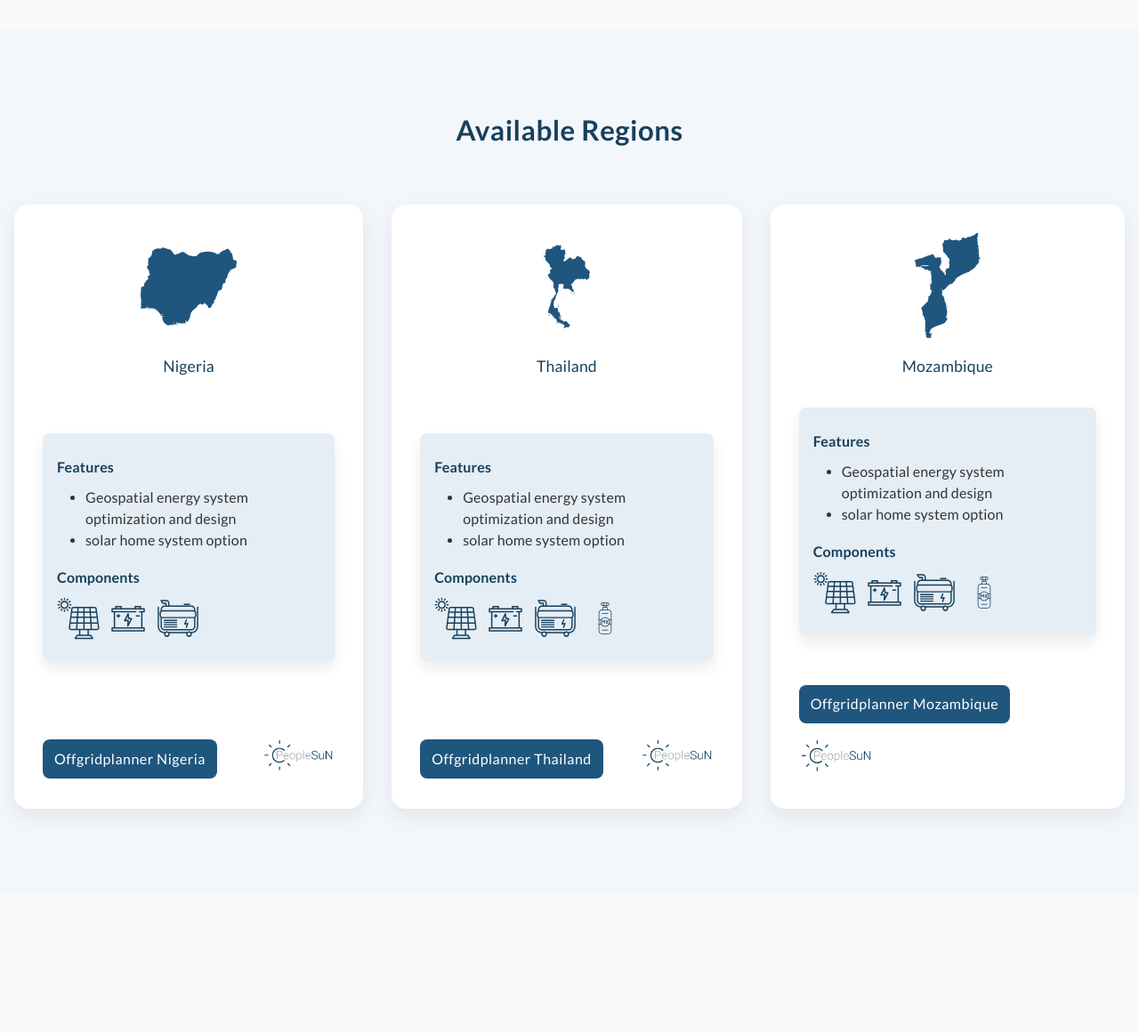
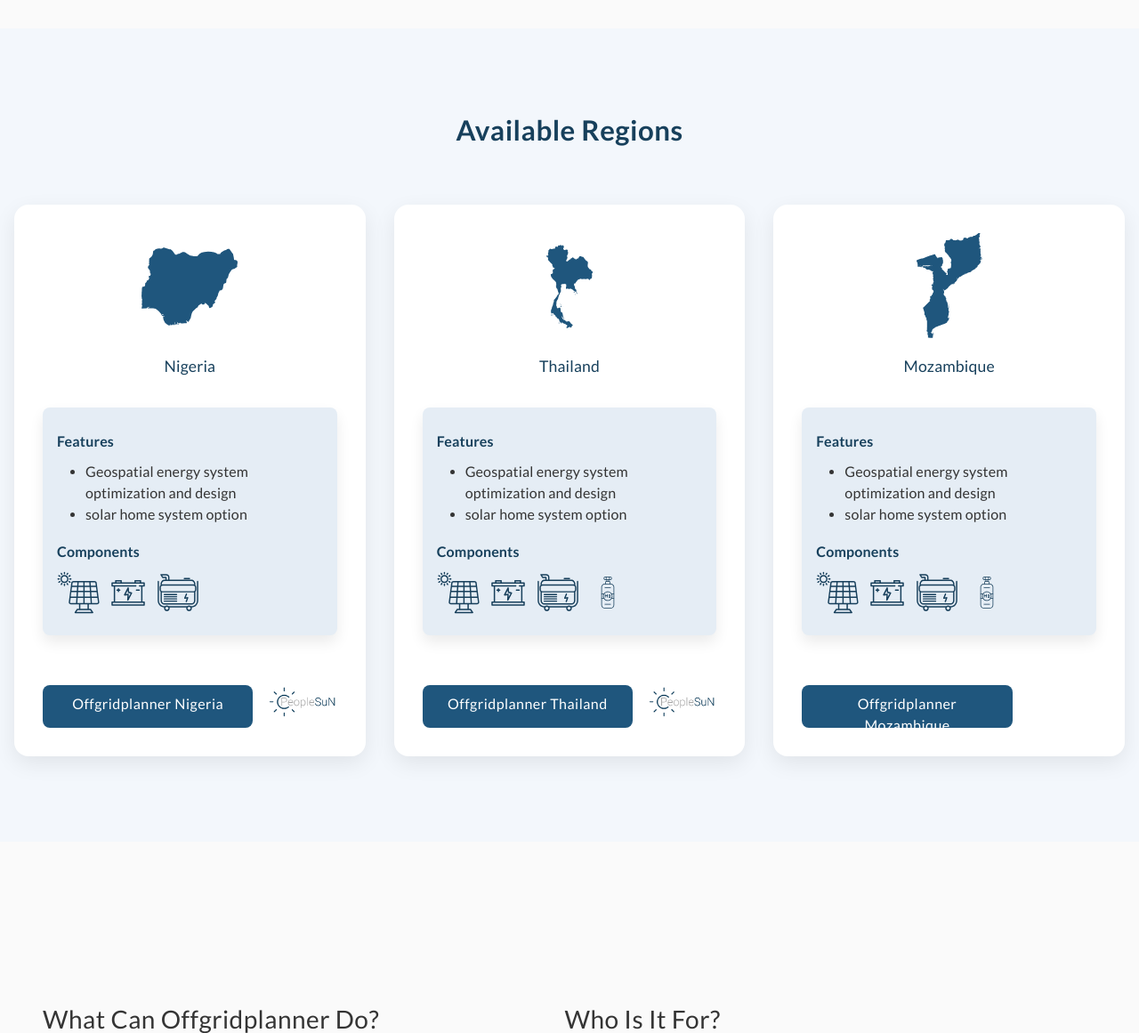
Before and after one commit to rl-institut/offgridplanner-landing, a Flask app: page / in a window 1280 px wide. Shown: the part 612-1773 px from the top of the page at 89% size. Run offline with Flask 3, Linux system fonts and the light colour scheme; some libraries are stand-ins or nearby versions.

Commit message:
removed mozambique logo and fixed layout to be more equal

```diff
--- a/static/css/landing_page.css
+++ b/static/css/landing_page.css
@@ -199,6 +199,7 @@
 .region-card {
   gap: 1.5rem;
   padding: 2rem;
+  flex: 1;
   display: flex;
   flex-direction: column;
   justify-content: space-between;
@@ -268,7 +269,12 @@
   align-items: center;
   gap: 1rem;
   margin-top: 2rem;
-  flex-wrap: wrap;
+  flex-wrap: nowrap;
+}
+.card__footer > .btn {
+  display: inline-block;
+  width: 75%;
+  height: 48px;
 }
 .footer-logo {
   display: inline-block;
--- a/templates/index.html
+++ b/templates/index.html
@@ -194,9 +194,7 @@
                         <!--ToDo: needs the url to offgridplanner mozambique website-->
                         <a href="https://nigeria.offgridplanner.org" class="btn btn--medium">Offgridplanner Mozambique</a>
                         <!--ToDo: needs the url and logo from project below-->
-                        <a href="https://www.peoplesun.org/" class="footer-logo" title="Visit project partner" target="_blank" rel="noopener">
-                            <img src="{{ url_for('static', filename='assets/logos/PeopleSunLogo.png') }}" alt="Partner Logo">
-                        </a>
+                        <a href="https://www.peoplesun.org/" class="footer-logo" title="Visit project partner" target="_blank" rel="noopener"></a>
                     </div>
                 </div>
             </div>
```
